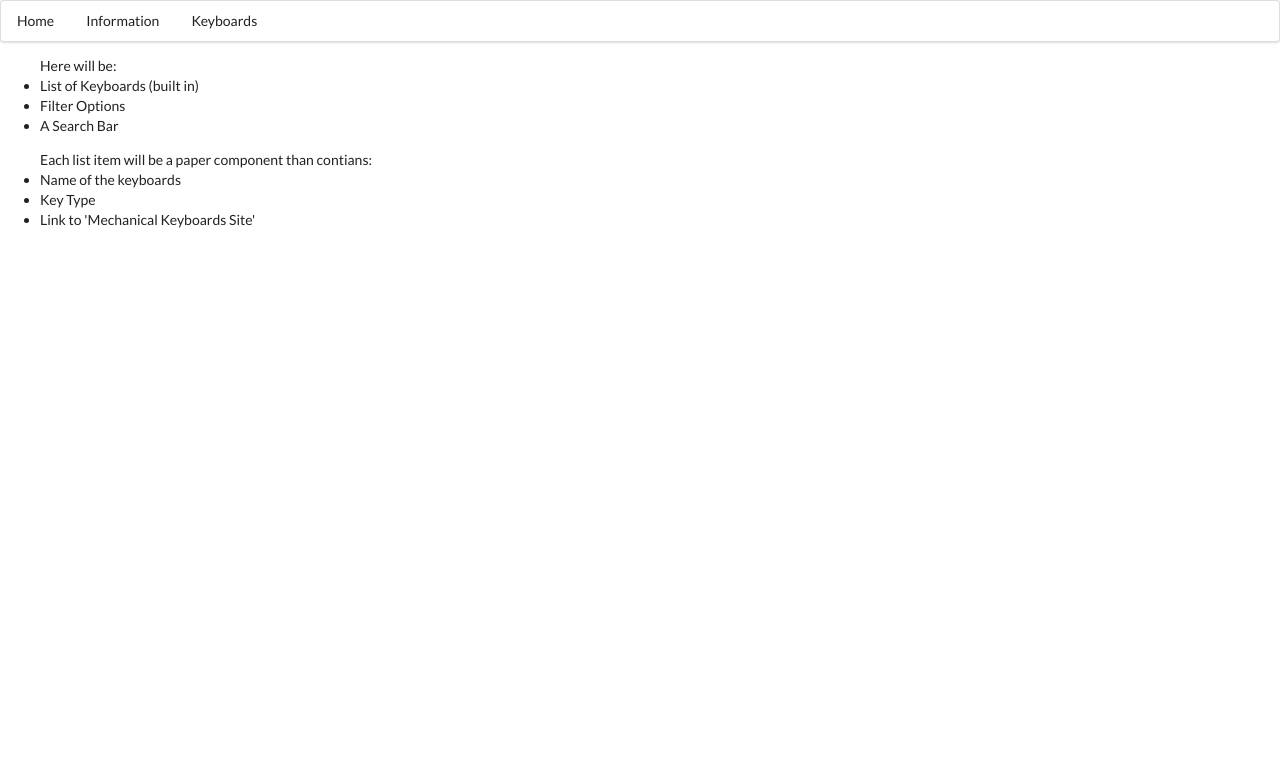
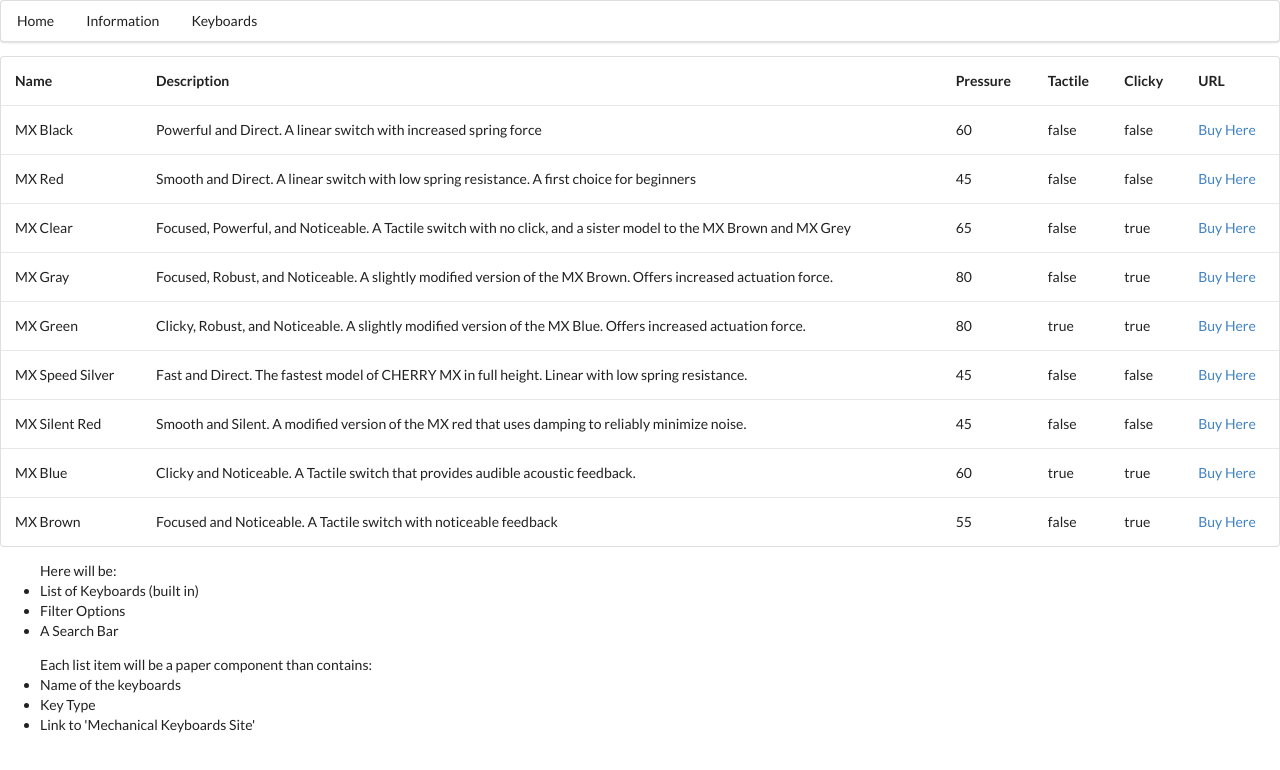
Before and after one commit to jboothby/keyboard-webapp, a website: page keyboards.html in a window 1280 px wide. Drawn offline with nearby package versions, Linux system fonts and the light colour scheme.

Commit message:
Added Semantic UI table to keyboards page, added new javascript file for generating table. Converted data to JSON format

```diff
--- /dev/null
+++ b/CreateTable.js
@@ -0,0 +1,102 @@
+/* This script creates the semantic UI table to hold the key data
+   To add additional keys, just create addition entries in the JSON struct
+ */
+function build(){
+    let keyData = [
+        {
+            'Name': 'MX Black',
+            'Description': 'Powerful and Direct. \nA linear switch with increased spring force',
+            'Pressure': 60,
+            'Tactile': false,
+            'Clicky': false,
+            'URL': '<a href=https://mechanicalkeyboards.com/shop/index.php?l=product_list&c=13>Buy Here</a>'
+        },
+        {
+            'Name': 'MX Red',
+            'Description': 'Smooth and Direct. \nA linear switch with low spring resistance. A first choice for beginners',
+            'Pressure': 45,
+            'Tactile': false,
+            'Clicky': false,
+            'URL': '<a href=https://mechanicalkeyboards.com/shop/index.php?l=product_list&c=14>Buy Here</a>'
+        },
+        {
+            'Name': 'MX Clear',
+            'Description': 'Focused, Powerful, and Noticeable. \nA Tactile switch with no click, and a sister model to the MX Brown and MX Grey',
+            'Pressure': 65,
+            'Clicky': false,
+            'Tactile': true,
+            'URL': '<a href=https://mechanicalkeyboards.com/shop/index.php?l=product_list&c=50>Buy Here</a>'
+        },
+        {
+            'Name': 'MX Gray',
+            'Description': 'Focused, Robust, and Noticeable. \nA slightly modified version of the MX Brown. Offers increased actuation force.',
+            'Pressure': 80,
+            'Clicky': false,
+            'Tactile': true,
+            'URL': '<a href=https://mechanicalkeyboards.com/shop/index.php?l=product_list&c=84>Buy Here</a>'
+        },
+        {
+            'Name': 'MX Green',
+            'Description': 'Clicky, Robust, and Noticeable. \nA slightly modified version of the MX Blue. Offers increased actuation force.',
+            'Pressure': 80,
+            'Clicky': true,
+            'Tactile': true,
+            'URL': '<a href=https://mechanicalkeyboards.com/shop/index.php?l=product_list&c=48>Buy Here</a>'
+        },
+        {'Name': 'MX Speed Silver',
+            'Description': 'Fast and Direct. \nThe fastest model of CHERRY MX in full height. Linear with low spring resistance.',
+            'Pressure': 45,
+            'Clicky': false,
+            'Tactile': false,
+            'URL': '<a href=https://mechanicalkeyboards.com/shop/index.php?l=product_list&c=363>Buy Here</a>'
+        },
+        {'Name': 'MX Silent Red',
+            'Description': 'Smooth and Silent. \nA modified version of the MX red that uses damping to reliably minimize noise.',
+            'Pressure': 45,
+            'Clicky': false,
+            'Tactile': false,
+            'URL': '<a href=https://mechanicalkeyboards.com/shop/index.php?l=product_list&c=476>Buy Here</a>'
+        },
+        {'Name': 'MX Blue',
+            'Description': 'Clicky and Noticeable. \nA Tactile switch that provides audible acoustic feedback.',
+            'Pressure': 60,
+            'Clicky': true,
+            'Tactile': true,
+            'URL': '<a href=https://mechanicalkeyboards.com/shop/index.php?l=product_list&c=12>Buy Here</a>'
+        },
+        {'Name': 'MX Brown',
+            'Description': 'Focused and Noticeable. \nA Tactile switch with noticeable feedback',
+            'Pressure': 55,
+            'Clicky': false,
+            'Tactile': true,
+            'URL': '<a href=https://mechanicalkeyboards.com/shop/index.php?l=product_list&c=11>Buy Here</a>'
+        },
+    ]
+
+    //create a table to hold the data
+    let table = document.createElement('table');
+    table.setAttribute('class', 'ui cell padded table'); //converts to relevent semantic UI element
+
+
+    // do the header for the table
+    let row = table.insertRow(-1);
+    for( let key in keyData[0]){
+        let headerCell = document.createElement("th");
+        headerCell.innerHTML = key;
+        row.appendChild(headerCell);
+    }
+
+    // iterate over each item in the JSON struct, insert new row for each
+    for( let i = 0; i < keyData.length; i++){
+
+        let tr = table.insertRow(-1);
+
+        // create new cell for each item in key in the struct
+        for( let key in keyData[i] ){
+            let cell = tr.insertCell(-1);
+            cell.innerHTML = keyData[i][key];
+        }
+    }
+    let div = document.getElementById("SwitchTable");
+    div.appendChild(table);
+}
--- a/keyboards.html
+++ b/keyboards.html
@@ -17,6 +17,19 @@
                 <a class="item" href="keyboards.html">Keyboards</a>
             </div>
         </div>
+
+
+
+        <!-- Beginning of Table for Keyboards-->
+        <div style="text-align: center;">
+            <div id="SwitchTable">
+                <script src="CreateTable.js"></script>
+                <script type="text/javascript">build()</script>
+            </div>
+        </div>
+
+
+
     </body>
 
     <ul>Here will be:
@@ -25,7 +38,7 @@
         <li>A Search Bar</li>
     </ul>
 
-    <ul>Each list item will be a paper component than contians:
+    <ul>Each list item will be a paper component than contains:
         <li>Name of the keyboards</li>
         <li>Key Type</li>
         <li>Link to 'Mechanical Keyboards Site'</li>
```
Also changed, not shown: Datastruct.js (+75 -19 lines), 1 other file.
